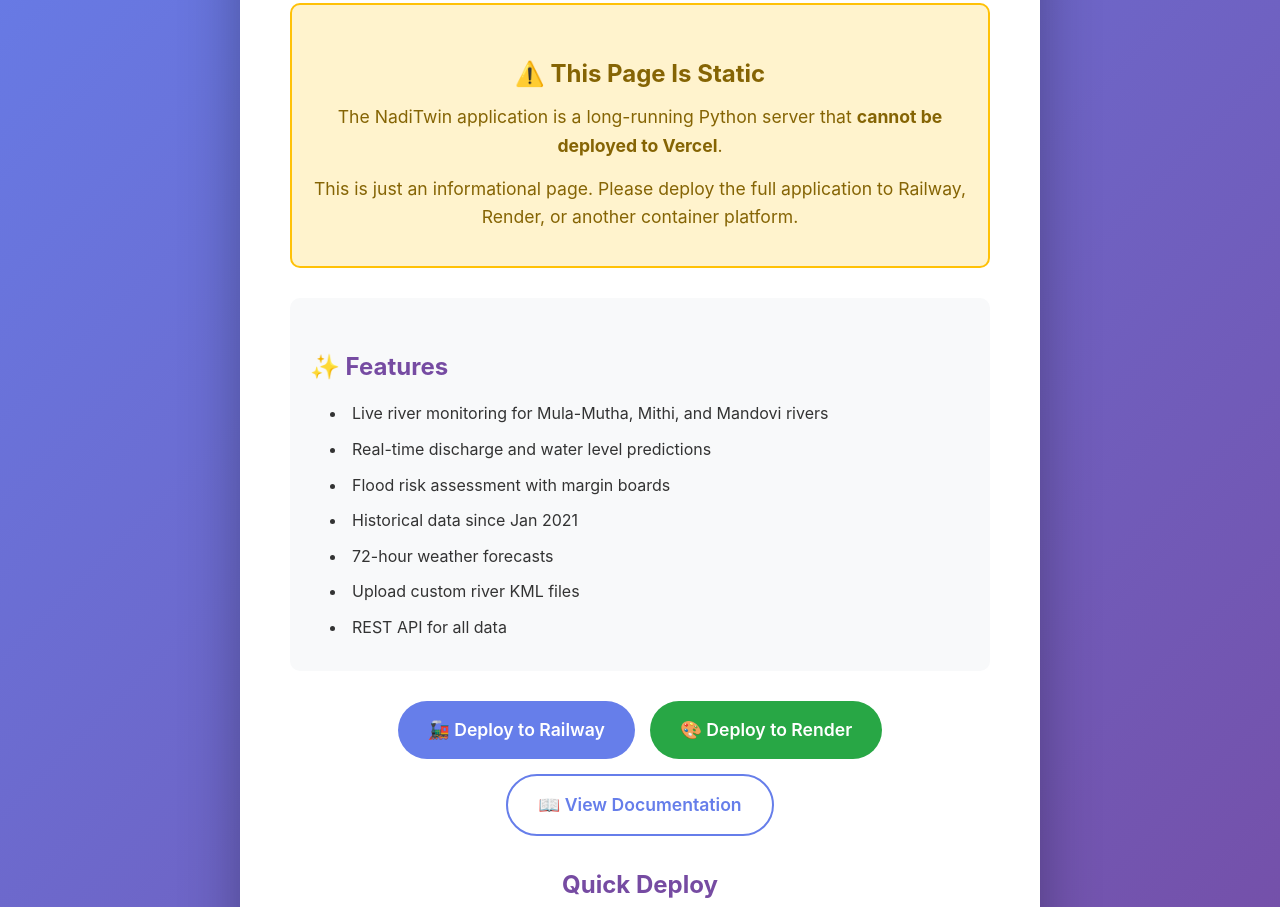
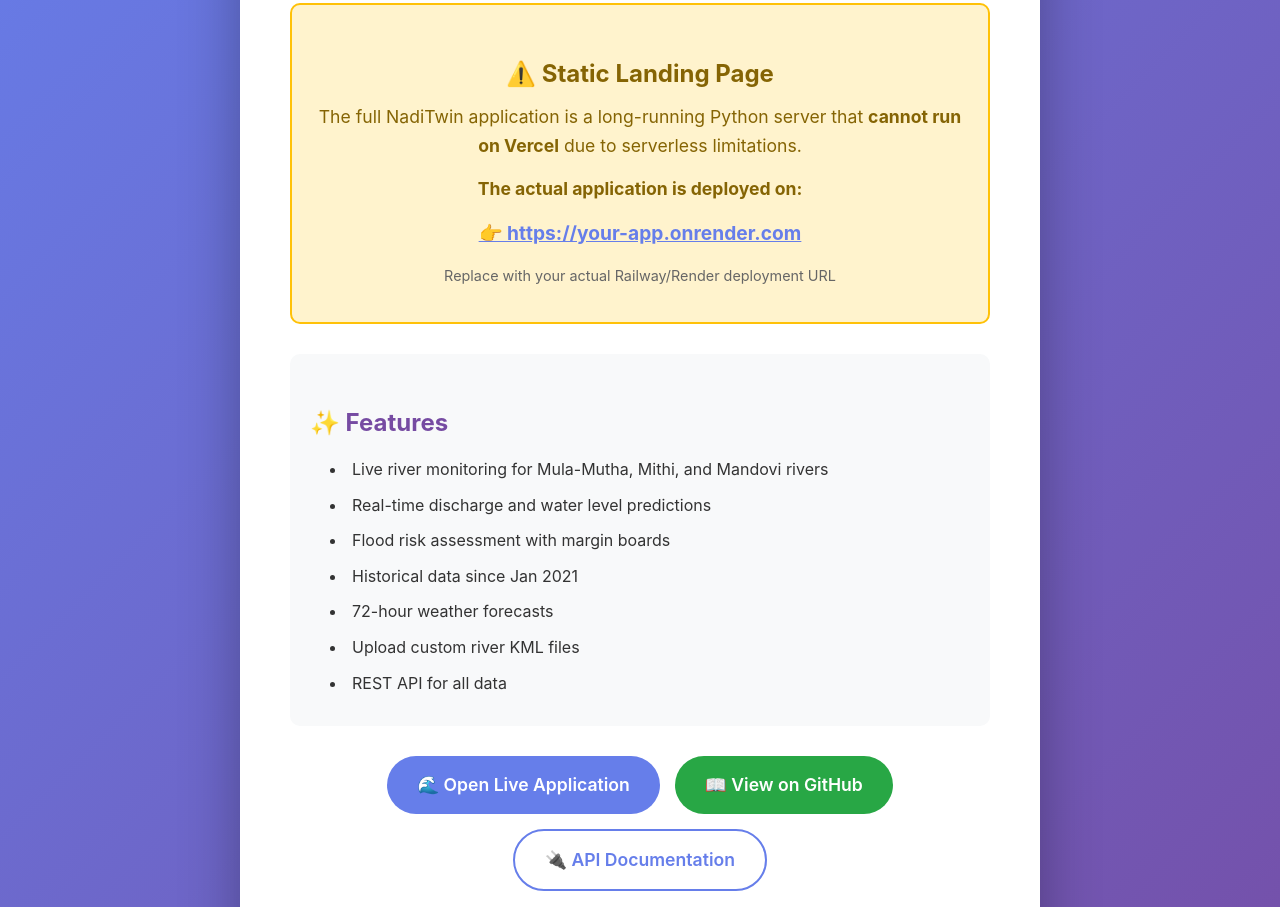
Before and after one commit to planeteyeai/Digital_Twin_RiverEye, a plain HTML site: page public/index.html in a window 1280 px wide. Shown: the part 227-1134 px from the top of the page. Drawn offline with Linux system fonts and the light colour scheme.

Commit message:
Configure Vercel for static landing page only

```diff
--- a/public/index.html
+++ b/public/index.html
@@ -153,9 +153,15 @@
         <p style="font-size: 1.3em; color: #666;">Live River Digital Twin Dashboard</p>
 
         <div class="warning">
-            <h2>⚠️ This Page Is Static</h2>
-            <p>The NadiTwin application is a long-running Python server that <strong>cannot be deployed to Vercel</strong>.</p>
-            <p>This is just an informational page. Please deploy the full application to Railway, Render, or another container platform.</p>
+            <h2>⚠️ Static Landing Page</h2>
+            <p>The full NadiTwin application is a long-running Python server that <strong>cannot run on Vercel</strong> due to serverless limitations.</p>
+            <p><strong>The actual application is deployed on:</strong></p>
+            <p style="font-size: 1.2em; margin: 15px 0;">
+                <a href="https://your-app.onrender.com" target="_blank" style="color: #667eea; font-weight: bold;">
+                    👉 https://your-app.onrender.com
+                </a>
+            </p>
+            <p style="font-size: 0.9em; color: #666;">Replace with your actual Railway/Render deployment URL</p>
         </div>
 
         <div class="features">
@@ -172,14 +178,14 @@
         </div>
 
         <div class="cta-buttons">
-            <a href="https://railway.app/new" class="btn btn-primary" target="_blank">
-                🚂 Deploy to Railway
+            <a href="https://your-app.onrender.com" class="btn btn-primary" target="_blank">
+                🌊 Open Live Application
             </a>
-            <a href="https://render.com/deploy" class="btn btn-secondary" target="_blank">
-                🎨 Deploy to Render
+            <a href="https://github.com/planeteyeai/Digital_Twin_RiverEye" class="btn btn-secondary" target="_blank">
+                📖 View on GitHub
             </a>
-            <a href="https://github.com" class="btn btn-outline" target="_blank">
-                📖 View Documentation
+            <a href="https://your-app.onrender.com/api/rivers" class="btn btn-outline" target="_blank">
+                🔌 API Documentation
             </a>
         </div>
 
```
Also changed, not shown: vercel.json, 1 other file.
